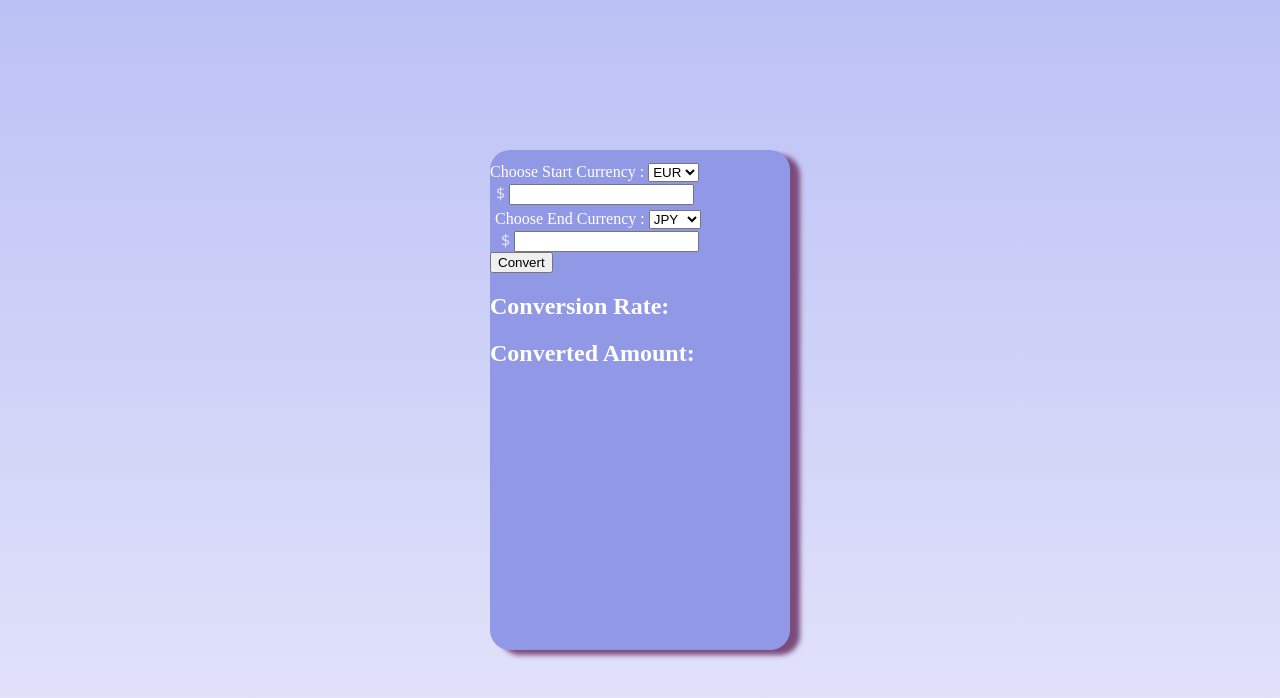
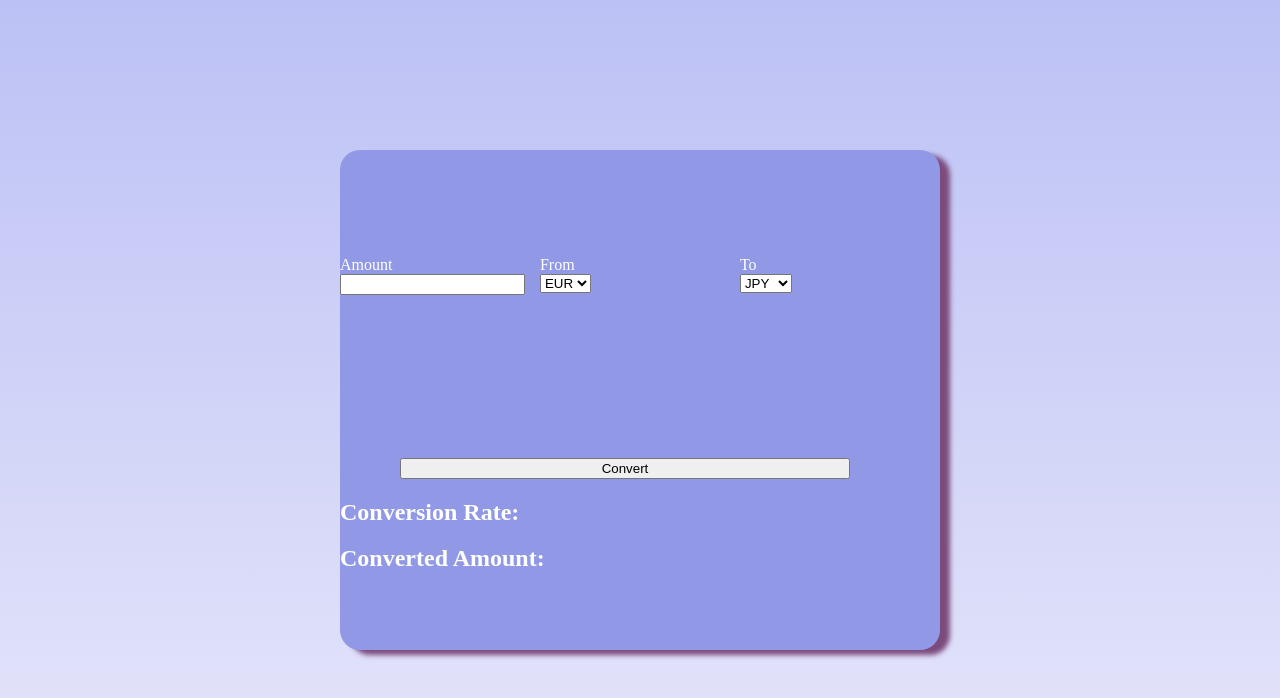
Before and after one commit to smilleeymilleey/WhisbiLandingPage, a website: page index.html in a window 1280 px wide. Drawn offline with Linux system fonts and the light colour scheme.

Commit message:
redesigned the ui. off to a good start

```diff
--- a/app.js
+++ b/app.js
@@ -2,7 +2,7 @@
 // determine rates
 
 
-function getRates () {
+function getRates() {
   let startSelect= document.getElementById("names")
   let endSelect= document.getElementById("newCurrency")
   let newCurrency = endSelect.options[endSelect.selectedIndex].text;
@@ -18,10 +18,12 @@ function getRates () {
       if (this.readyState == 4 && this.status == 200) {
         let res = JSON.parse(this.responseText)
         let conversionRate = res.rates[newCurrency]
+
+        console.log(conversionRate)
         let newAmount = startAmount*conversionRate
 
-        document.getElementById("exchangeRate").innerHTML=res.rates[newCurrency]
-        document.getElementById("convertedAmount").innerHTML=newAmount;
+        document.getElementById("conversionRate").innerHTML=res.rates[newCurrency]
+        document.getElementById("convertedAmount").innerHTML= newAmount;
 
 
 
--- a/css/style.css
+++ b/css/style.css
@@ -10,7 +10,7 @@ body {
 
 .convertor-card {
   height: 500px;
-  width: 300px;
+  width: 600px;
   display: grid;
   grid-template-rows: repeat(2, 1fr);
   grid-template-columns: 1fr;
@@ -21,6 +21,42 @@ body {
   align-items: center;
 }
 
+/* start of redesign card */
+
+
+.column {
+  float: left;
+  width: 33.33%;
+}
+
+/* Clear floats after the columns */
+.row:after {
+  content: "";
+  display: table;
+  clear: both;
+}
+
+.btn {
+  width: 75%;
+  margin-left: 10%;
+}
+
+
+
+
+
+
+
+
+
+
+
+
+
+
+
+
+/* end of re-design */
 .converted {
   grid-column: 1 / 2;
   display: flex;
@@ -36,7 +72,6 @@ body {
     margin-top: 5px;
     padding-left: 5px;
     align-items: center;
-
 }
 
 
--- a/index.html
+++ b/index.html
@@ -8,17 +8,55 @@
     <link rel="stylesheet" type="text/css" href="/css/style.css">
 </head>
 <body>
+
+    <!-- beginning of redesign -->
+
     <div class="convertor-card">
-        <!-- europe only no api connected -->
-        <div class="dropdown">
+        <div class="row">
+            <div class="column">Amount</div>
+            <div class="column">From</div>
+            <div class="column">To</div>
+        <div class="row">
+            <div class="column">
+            <input id="startAmount">
+            </div>
+            <div class="column">
+            <select id="names">
+                <option value="EUR" id="euro">EUR</option>
+            </select>
+            </div>
+            <div class="column">
+                <select id="newCurrency">
+                    <option value="JPY" id="euro">JPY</option>
+                    <option value="CAD" id="euro">CAD</option>
+                    <option value="MXN" id="euro">MXN</option>
+                </select>
+            </div>
+          </div>
+          </div>
+        <div class="bottom">
+            <button class="btn"onclick="getRates()" id="convertButton">Convert</button>
+            <h2>Conversion Rate:</h2>
+            <h2 id="conversionRate"></h2>
+            <h2>Converted Amount:</h2>
+            <h3 id="convertedAmount"></h3>
+
+        </div>
+    </div>
+
+
+<!-- end of redesign -->
+    <!-- <div class="convertor-card"> -->
+        <!-- Api only servers eurpoe conversions -->
+        <!-- <div class="dropdown">
         <label  for="currencyNames">Choose Start Currency :</label>
         <select id="names">
             <option value="EUR" id="euro">EUR</option>
         </select>
         <div class="value-section">
-                <span class="symbol">$</span>
-                <input id="startAmount">
-            </div>
+        <span class="symbol">$</span> -->
+        <!-- <input id="startAmount"> -->
+        <!-- </div>
         <div class="base">
             <div class="dropdown">
                 <label for="currencyNames">Choose End Currency :</label>
@@ -28,21 +66,17 @@
                     <option value="MXN" id="euro">MXN</option>
                 </select>
             </div>
-                <div class="value-section">
-                    <span class="symbol">$</span>
-                    <input>
-                </div>
         </div>
             <button onclick="getRates()" id="convertButton">Convert</button>
             <div>
                 <h2>Conversion Rate:</h2>
-                <h3 id="exchangeRate"></h3>
+                <h2 id="conversionRate"></h2>
                 <h2>Converted Amount:</h2>
                 <h3 id="convertedAmount"></h3>
             </div>
         </div>
         </div>
-    </div>
+    </div> -->
     <script src="app.js"></script>
 </body>
 </html>
```
Lines whose indentation alone changed are shown as unchanged.
